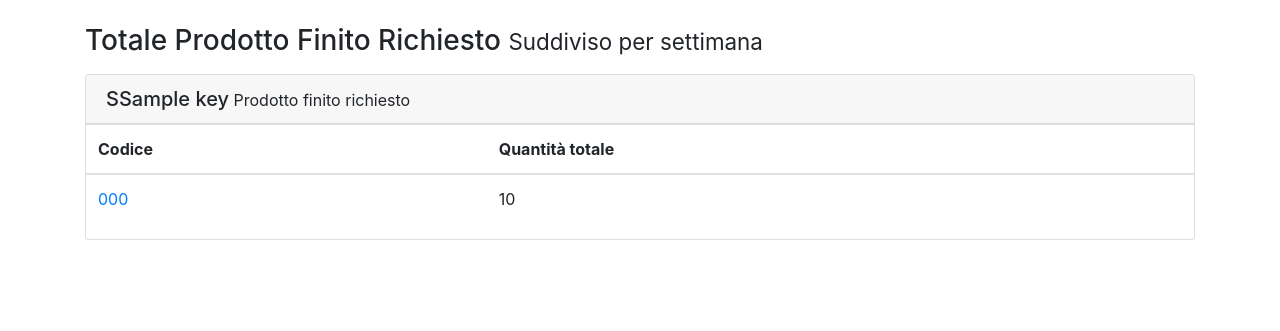
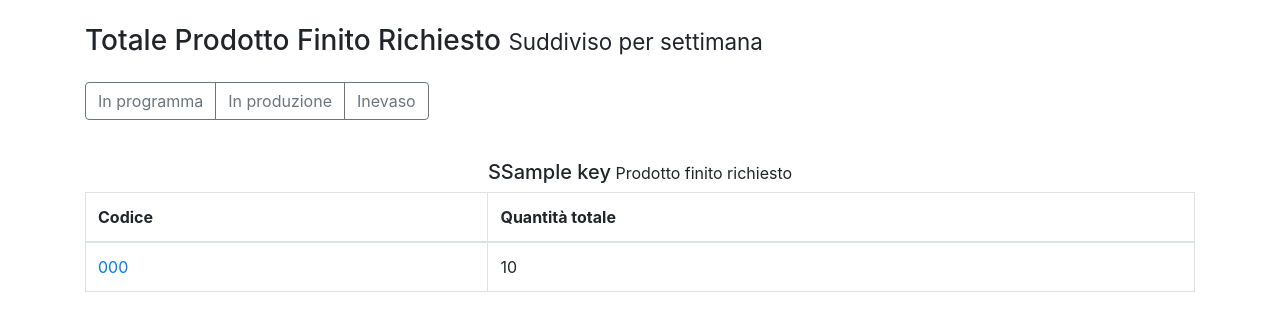
Before and after one commit to Xgalan/GapApp, a Django app: template gap/templates/orders/orderitem_list.html in a window 1280 px wide. Shown: the part 56-387 px from the top of the page. Run offline with Django 3.2, Linux system fonts and the light colour scheme; the template is opened without the code that fills it: most values are stand-ins (such as "Sample title", 1, 10 or a date in 2020); some libraries are stand-ins or nearby versions.

Commit message:
added status selection to requested order page

```diff
--- a/gap/assets/css/main.css
+++ b/gap/assets/css/main.css
@@ -14,15 +14,6 @@ textarea {
         color: #000 !important;
         box-shadow: none !important;
         text-shadow: none !important;
-    }
-
-    a,
-    a:visited {
-        text-decoration: underline;
-    }
-
-    a[href]:after {
-        content: " (" attr(href) ")";
     }
 
     abbr[title]:after {
--- a/gap/templates/inspections/list.html
+++ b/gap/templates/inspections/list.html
@@ -43,7 +43,7 @@
         <tbody>
         {% for lot in results %}
             <tr>
-                <td>{{ forloop.counter }}</td>
+                <td>{{ forloop.counter }}</td>  <!-- -->
                 <td><a href="{% url 'lot_detail' lot.id %}">{{ lot.lot_display }}</a></td>
                 <td>{{ lot.lot_date }}</td>
                 <td>{{ lot.modified }}</td>
@@ -53,7 +53,7 @@
     </table>
 </div>
 {% else %}
-<p>Nessun lotto presente.</p>
+<p class="lead">Nessun lotto presente.</p>
 {% endif %}
 <p>
     Totale Lotti: {{ count }}
--- a/gap/templates/orders/orderitem_list.html
+++ b/gap/templates/orders/orderitem_list.html
@@ -4,11 +4,18 @@
 <div class="row">
 <div class="col">
 <h3>Totale Prodotto Finito Richiesto <small>Suddiviso per settimana</small></h3>
+<div class="btn-group d-print-none mt-3 mb-3" role="group">
+    <a href="{% url 'order-requested'%}?status=planned" role="button"
+        class="btn btn-outline-secondary">In programma</a>
+    <a href="{% url 'order-requested'%}?status=released" role="button"
+        class="btn btn-outline-secondary">In produzione</a>
+    <a href="{% url 'order-requested'%}?status=open" role="button"
+        class="btn btn-outline-secondary">Inevaso</a>
+</div>
 {% if results %}
 {% for o in results %}
-<div class="card mt-3">
-    <h5 class="card-header">S{% for k in o.keys %}{{ k }}{% endfor %}<small> Prodotto finito richiesto</small></h5>
-    <table class="table">
+<h5 class="text-center mt-4">S{% for k in o.keys %}{{ k }}{% endfor %}<small> Prodotto finito richiesto</small></h5>
+<table class="table table-bordered">
     <thead>
         <tr>
             <th>Codice</th>
@@ -26,7 +33,6 @@
         {% endfor %}
     </tbody>
 </table>
-</div>
 {% endfor %}
 {% else %}
 <p>Nessun ordine cliente registrato.</p>
```
Also changed, not shown: gap/orders/models.py (+18 -10 lines), gap/orders/views.py (+6 -1 lines), gap/templates/pickings/list.html (+4 -5 lines), gap/inspections/serializers.py (line endings or trailing spaces). Lines whose indentation alone changed are shown as unchanged.
